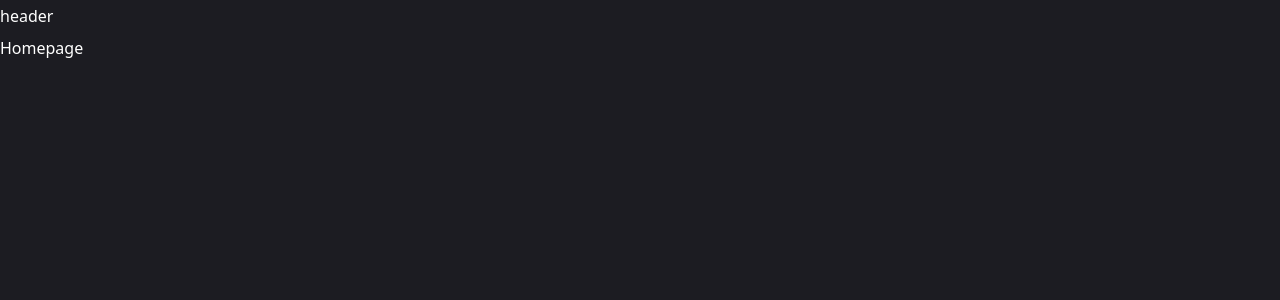
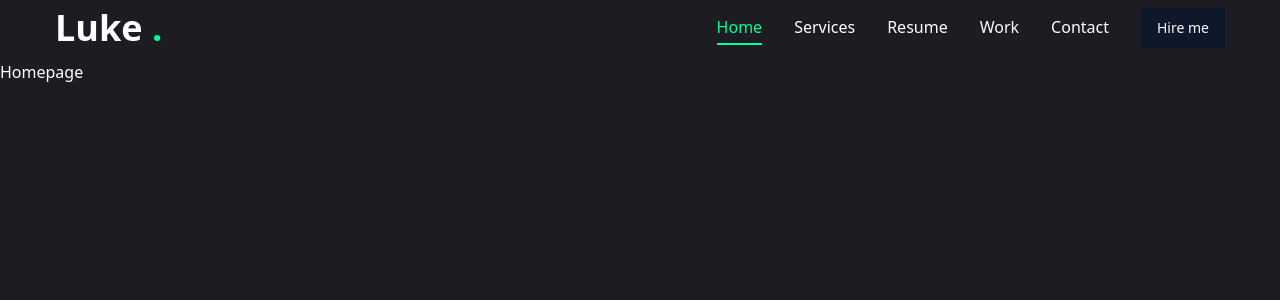
Before and after one commit to nishatislam04/portfolio, a Next.js app: page / in a window 1280 px wide. Shown: the top 300 px of the page. Built offline with nearby package versions, Linux system fonts and the light colour scheme.

Commit message:
Add: header

```diff
--- a/components/Header.jsx
+++ b/components/Header.jsx
@@ -1,3 +1,23 @@
+import Link from "next/link";
+import Nav from "./Nav";
+import { Button } from "./ui/button";
+
 export default function Header() {
-	return <p>header</p>;
+	return (
+		<header className="py-8 text-white xl:py-2 ">
+			<div className="container flex items-center justify-between mx-auto">
+				<Link href="/">
+					<h1 className="text-4xl font-semibold">
+						Luke <span className="text-accent">.</span>
+					</h1>
+				</Link>
+				<div className="items-center hidden gap-8 xl:flex">
+					<Nav />
+					<Link href="/contact">
+						<Button>Hire me</Button>
+					</Link>
+				</div>
+			</div>
+		</header>
+	);
 }
--- /dev/null
+++ b/components/Nav.jsx
@@ -0,0 +1,28 @@
+"use client";
+import Link from "next/link";
+import { usePathname } from "next/navigation";
+
+const links = [
+	{ name: "home", path: "/" },
+	{ name: "services", path: "/services" },
+	{ name: "resume", path: "/resume" },
+	{ name: "work", path: "/work" },
+	{ name: "contact", path: "/contact" },
+];
+export default function Nav() {
+	const pathName = usePathname();
+	return (
+		<nav className="flex gap-8">
+			{links.map((link, idx) => (
+				<Link
+					href={link.path}
+					key={idx}
+					className={`${
+						link.path === pathName && "text-accent border-b-2 border-accent"
+					} capitalize font-medium hover:text-accent transition-all`}>
+					{link.name}
+				</Link>
+			))}
+		</nav>
+	);
+}
--- a/package.json
+++ b/package.json
@@ -3,7 +3,7 @@
   "version": "0.1.0",
   "private": true,
   "scripts": {
-    "dev": "next dev --turbopack",
+    "dev": "NODE_OPTIONS='--inspect' next dev --turbopack",
     "build": "next build",
     "start": "next start",
     "lint": "next lint"
```
